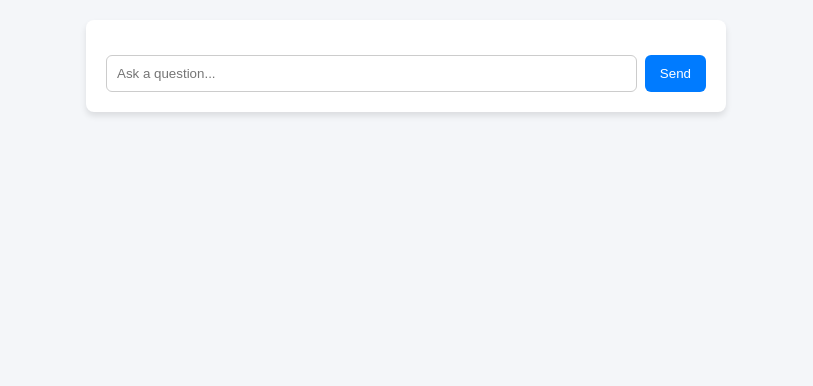
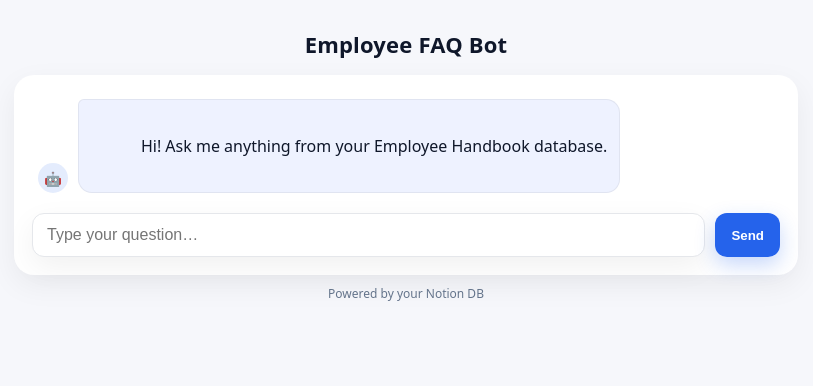
Before and after one commit to kgpnssa/employee-faq-bot., a website: page public/embed.html in a window 1280 px wide. Shown: the whole page, without its empty margins (234-1047 px from the left). Drawn offline with Linux system fonts and the light colour scheme.

Commit message:
Update embed.html

```diff
--- a/public/embed.html
+++ b/public/embed.html
@@ -1,89 +1,260 @@
-<!DOCTYPE html>
+<!doctype html>
 <html lang="en">
 <head>
-  <meta charset="UTF-8" />
-  <meta name="viewport" content="width=device-width, initial-scale=1.0" />
+  <meta charset="utf-8" />
+  <meta name="viewport" content="width=device-width, initial-scale=1" />
   <title>Employee FAQ Bot</title>
   <style>
-    body {
-      font-family: Arial, sans-serif;
-      margin: 20px;
-      background: #f4f6f9;
+    :root {
+      --bg: #f6f7fb;
+      --card: #ffffff;
+      --text: #0f172a;
+      --muted: #64748b;
+      --primary: #2563eb;
+      --primary-ghost: rgba(37, 99, 235, .12);
+      --bot: #eef2ff;
+      --user: #e0f2fe;
+      --radius: 14px;
+      --shadow: 0 10px 30px rgba(2, 6, 23, .06);
     }
-    #chat {
-      max-width: 600px;
-      margin: auto;
-      background: white;
-      border-radius: 8px;
-      padding: 20px;
-      box-shadow: 0 4px 6px rgba(0,0,0,0.1);
+    * { box-sizing: border-box; }
+    html, body {
+      height: 100%;
+      margin: 0;
+      background: var(--bg);
+      color: var(--text);
+      font: 16px/1.5 system-ui, -apple-system, Segoe UI, Roboto, Inter, "Helvetica Neue", Arial, sans-serif;
     }
-    .message {
-      margin: 10px 0;
-      padding: 10px;
-      border-radius: 6px;
+    .wrap {
+      max-width: 820px;
+      margin: 0 auto;
+      padding: 28px 18px 80px;
     }
-    .user {
-      background: #d1e7ff;
-      text-align: right;
+    .card {
+      background: var(--card);
+      border-radius: 20px;
+      box-shadow: var(--shadow);
+      padding: 18px;
     }
-    .bot {
-      background: #e8e8e8;
-      text-align: left;
+    .title {
+      font-weight: 800;
+      letter-spacing: .2px;
+      font-size: 22px;
+      margin: 0 0 14px;
+      text-align: center;
     }
-    #input-area {
-      margin-top: 15px;
+    .messages {
       display: flex;
+      flex-direction: column;
+      gap: 10px;
+      max-height: 62vh;
+      overflow: auto;
+      padding: 6px;
+      scroll-behavior: smooth;
     }
-    input {
-      flex: 1;
-      padding: 10px;
-      border-radius: 6px;
-      border: 1px solid #ccc;
+    .row {
+      display: flex;
+      gap: 10px;
+      align-items: flex-end;
     }
-    button {
-      margin-left: 8px;
-      padding: 10px 15px;
-      border: none;
-      border-radius: 6px;
-      background: #007bff;
-      color: white;
+    .row.user { justify-content: flex-end; }
+    .avatar {
+      width: 30px; height: 30px; border-radius: 50%;
+      background: var(--primary-ghost);
+      display: inline-flex; align-items: center; justify-content: center;
+      color: var(--primary);
+      font-size: 14px; flex: 0 0 auto;
+    }
+    .row.user .avatar { background: #cffafe; color: #0284c7; }
+    .bubble {
+      max-width: 78%;
+      padding: 10px 12px;
+      border-radius: var(--radius);
+      background: var(--bot);
+      border: 1px solid rgba(2, 6, 23, .06);
+      white-space: pre-wrap;
+      word-wrap: break-word;
+    }
+    .row.user .bubble {
+      background: var(--user);
+      border-top-right-radius: 6px;
+    }
+    .row.bot .bubble {
+      border-top-left-radius: 6px;
+    }
+    .muted { color: var(--muted); }
+    .inputBar {
+      position: sticky;
+      bottom: 0;
+      margin-top: 14px;
+      display: grid;
+      grid-template-columns: 1fr auto;
+      gap: 10px;
+      background: transparent;
+    }
+    .inputBar input {
+      border: 1px solid #e5e7eb;
+      border-radius: 12px;
+      padding: 12px 14px;
+      outline: none;
+      font-size: 16px;
+      background: #fff;
+      box-shadow: var(--shadow);
+    }
+    .inputBar button {
+      border: 0;
+      padding: 12px 16px;
+      border-radius: 12px;
+      background: var(--primary);
+      color: #fff;
+      font-weight: 600;
       cursor: pointer;
+      box-shadow: 0 8px 20px rgba(37,99,235,.25);
+    }
+    .inputBar button[disabled] {
+      opacity: .6; cursor: not-allowed; box-shadow: none;
+    }
+    .typing {
+      display: inline-flex; gap: 4px; align-items: center;
+    }
+    .dot {
+      width: 6px; height: 6px; border-radius: 50%; background: #94a3b8;
+      animation: bounce 1.2s infinite ease-in-out;
+    }
+    .dot:nth-child(2) { animation-delay: .15s; }
+    .dot:nth-child(3) { animation-delay: .3s; }
+    @keyframes bounce {
+      0%, 80%, 100% { transform: translateY(0); opacity: .5; }
+      40% { transform: translateY(-5px); opacity: 1; }
+    }
+    .footer {
+      margin-top: 10px;
+      text-align: center;
+      font-size: 12px;
+      color: var(--muted);
     }
   </style>
 </head>
 <body>
-  <div id="chat">
-    <div id="messages"></div>
-    <div id="input-area">
-      <input id="question" type="text" placeholder="Ask a question..." />
-      <button onclick="ask()">Send</button>
+  <div class="wrap">
+    <h1 class="title">Employee FAQ Bot</h1>
+
+    <div class="card">
+      <div id="messages" class="messages" aria-live="polite">
+        <div class="row bot">
+          <div class="avatar" aria-hidden="true">🤖</div>
+          <div class="bubble">
+            Hi! Ask me anything from your Employee Handbook database.
+          </div>
+        </div>
+      </div>
+
+      <form id="bar" class="inputBar">
+        <input id="q" type="text" placeholder="Type your question…" autocomplete="off" />
+        <button id="send" type="submit">Send</button>
+      </form>
     </div>
+
+    <div class="footer">Powered by your Notion DB</div>
   </div>
 
   <script>
-    async function ask() {
-      const question = document.getElementById("question").value;
-      if (!question) return;
+    const $ = (sel) => document.querySelector(sel);
+    const messages = $("#messages");
+    const input = $("#q");
+    const btn = $("#send");
+    const form = $("#bar");
 
-      // Show user message
-      const userMsg = document.createElement("div");
-      userMsg.className = "message user";
-      userMsg.textContent = question;
-      document.getElementById("messages").appendChild(userMsg);
+    function addMessage(text, who = "bot") {
+      const row = document.createElement("div");
+      row.className = `row ${who}`;
+      const avatar = document.createElement("div");
+      avatar.className = "avatar";
+      avatar.textContent = who === "user" ? "🧑" : "🤖";
+      avatar.setAttribute("aria-hidden", "true");
+      const bubble = document.createElement("div");
+      bubble.className = "bubble";
+      bubble.textContent = text;
+      if (who === "user") { row.append(bubble, avatar); }
+      else { row.append(avatar, bubble); }
+      messages.appendChild(row);
+      messages.scrollTop = messages.scrollHeight;
+      return bubble;
+    }
 
-      // Call your API route
-      const res = await fetch("/api/faq?question=" + encodeURIComponent(question));
-      const data = await res.json();
+    function addTyping() {
+      const row = document.createElement("div");
+      row.className = "row bot";
+      const avatar = document.createElement("div");
+      avatar.className = "avatar";
+      avatar.textContent = "🤖";
+      avatar.setAttribute("aria-hidden", "true");
+      const bubble = document.createElement("div");
+      bubble.className = "bubble";
+      bubble.innerHTML = `<span class="typing"><span class="dot"></span><span class="dot"></span><span class="dot"></span></span>`;
+      row.append(avatar, bubble);
+      messages.appendChild(row);
+      messages.scrollTop = messages.scrollHeight;
+      return row; // return the whole row so we can remove it
+    }
 
-      // Show bot answer
-      const botMsg = document.createElement("div");
-      botMsg.className = "message bot";
-      botMsg.textContent = data.answer || "I don’t know yet.";
-      document.getElementById("messages").appendChild(botMsg);
+    async function ask(question) {
+      // prefer POST; your API also supports GET ?q=
+      try {
+        const res = await fetch("/api/ask", {
+          method: "POST",
+          headers: { "Content-Type": "application/json" },
+          body: JSON.stringify({ question })
+        });
+        if (!res.ok) {
+          const text = await res.text().catch(() => "");
+          throw new Error(text || `Request failed (${res.status})`);
+        }
+        const data = await res.json();
+        return data.answer ?? JSON.stringify(data);
+      } catch (e) {
+        // fallback GET for older deployments
+        try {
+          const res = await fetch(`/api/ask?q=${encodeURIComponent(question)}`);
+          const data = await res.json();
+          if (data.answer) return data.answer;
+          throw new Error(JSON.stringify(data));
+        } catch (err) {
+          throw e; // show the original error
+        }
+      }
+    }
 
-      document.getElementById("question").value = "";
-    }
+    form.addEventListener("submit", async (ev) => {
+      ev.preventDefault();
+      const q = input.value.trim();
+      if (!q) return;
+
+      addMessage(q, "user");
+      input.value = "";
+      input.focus();
+      btn.disabled = true;
+
+      const typingRow = addTyping();
+      try {
+        const a = await ask(q);
+        typingRow.remove();
+        addMessage(a || "No answer found.", "bot");
+      } catch (err) {
+        typingRow.remove();
+        addMessage(`Error: ${err.message || err}`, "bot");
+      } finally {
+        btn.disabled = false;
+      }
+    });
+
+    // Submit on Enter (without adding newline)
+    input.addEventListener("keydown", (e) => {
+      if (e.key === "Enter" && !e.shiftKey) {
+        e.preventDefault();
+        form.requestSubmit();
+      }
+    });
   </script>
 </body>
 </html>
```
